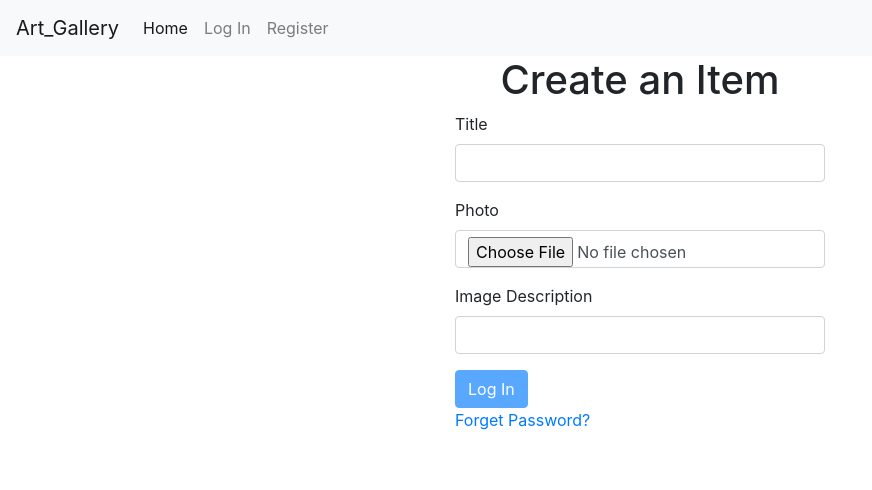
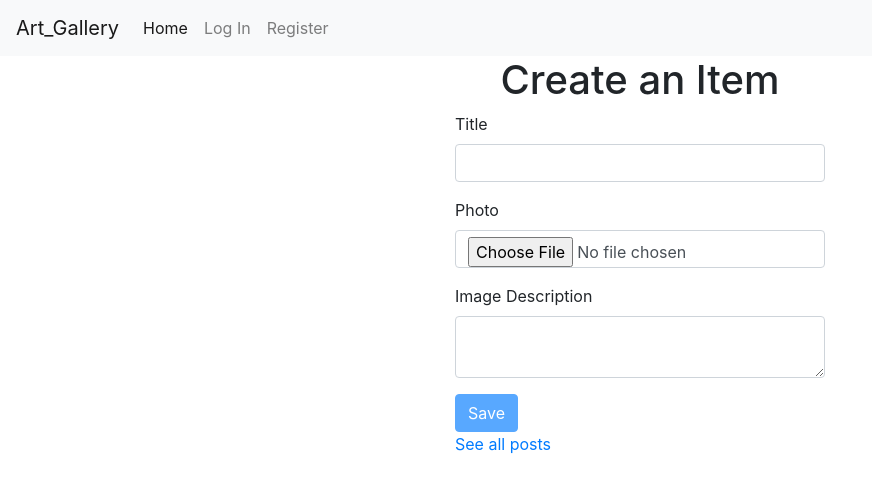
Before and after one commit to christianbiring1/Art_gallery_App, a React (Create React App) app: page /posts/new in a window 1280 px wide. Shown: the top 490 px of the page, without its empty margins (0-872 px from the left). Built offline with nearby package versions, Linux system fonts and the light colour scheme.

Commit message:
Add the description textarea input for a better user experience

```diff
--- a/src/components/common/Form.jsx
+++ b/src/components/common/Form.jsx
@@ -3,6 +3,7 @@
 import React, { Component } from 'react';
 import Joi from 'joi-browser';
 import Input from './Input';
+import Textarea from './textarea';
 
 class Form extends Component {
   state = {
@@ -73,6 +74,21 @@ class Form extends Component {
       />
     )
   }
+
+  renderTextarea(name, label) {
+    const { data, errors } = this.state;
+
+    return (
+      <Textarea
+        name={name}
+        value={data[name]}
+        label={label}
+        onChange={this.handleChange}
+        errors={errors}
+      />
+    )
+
+  }
 }
 
 export default Form;
--- /dev/null
+++ b/src/components/common/textarea.jsx
@@ -0,0 +1,20 @@
+/* eslint-disable */
+
+import React from 'react';
+
+const Textarea = ({
+  name, label, errors, ...rest
+}) => (
+  <div className="form-group">
+    <label htmlFor={name}>{label}</label>
+    <textarea
+      {...rest}
+      name={name}
+      id={name}
+      className="form-control"
+    />
+    {errors[name] && <div className="alert alert-danger">{errors[name]}</div>}
+  </div>
+);
+
+export default Textarea;
--- a/src/components/createItem.jsx
+++ b/src/components/createItem.jsx
@@ -1,8 +1,8 @@
+/* eslint-disable */
 import React from 'react';
 import { Link } from 'react-router-dom';
 import Joi from 'joi-browser';
 import Form from './common/Form';
-// import Input from './common/Input';
 
 class CreatePost extends Form {
   state = {
@@ -21,6 +21,10 @@ class CreatePost extends Form {
     file: Joi.string().required().label('Image'),
   };
 
+  doSubmit = () => {
+    console.log('Submited!');
+  };
+
   render() {
     return (
       <div className="d-flex flex-column align-items-center justify-content-center">
@@ -28,10 +32,10 @@ class CreatePost extends Form {
         <form onSubmit={this.handleSubmit}>
           {this.renderInput('title', 'Title')}
           {this.renderInput('file', 'Photo', 'file')}
-          {this.renderInput('textarea', 'Image Description', 'textarea')}
-          {this.renderButton('Log In')}
+          {this.renderTextarea('textarea', 'Image Description')}
+          {this.renderButton('Save')}
           <div className="form-group">
-            <Link to="/forget_password">Forget Password?</Link>
+            <Link to="/">See all posts</Link>
           </div>
         </form>
       </div>
```
